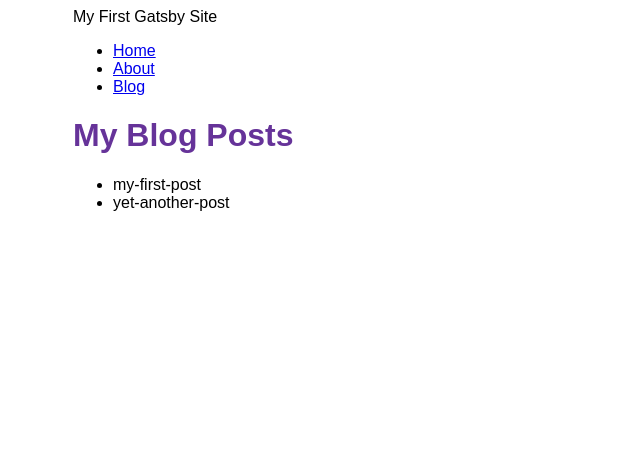
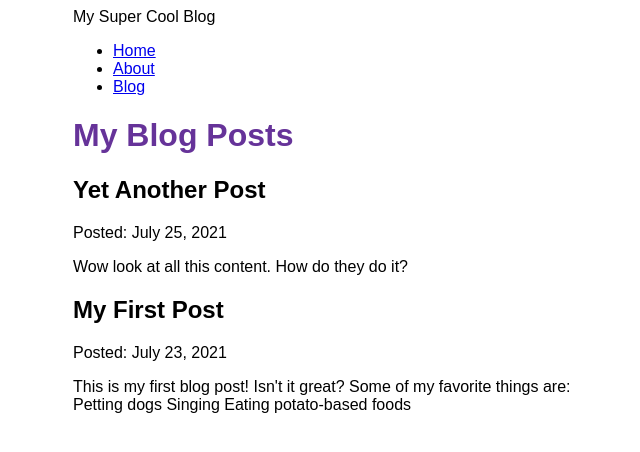
Before and after one commit to Julianfk/Recipy, a Gatsby site: page /blog in a window 1280 px wide. Shown: the whole page, without its empty margins (317-957 px from the left). Built offline with nearby package versions, Linux system fonts and the light colour scheme; Gatsby itself is replaced by a stand-in of ours.

Commit message:
Finished Gatsby Tutorial Part 6

```diff
--- a/gatsby-config.js
+++ b/gatsby-config.js
@@ -3,7 +3,7 @@
  */
 module.exports = {
   siteMetadata: {
-    title: "My First Gatsby Site",
+    title: "My Super Cool Blog",
     siteUrl: `https://www.yourdomain.tld`,
   },
 
--- a/src/pages/blog.js
+++ b/src/pages/blog.js
@@ -6,24 +6,29 @@
 const BlogPage = ({ data }) => {
   return (
     <Layout pageTitle="My Blog Posts">
-      <ul>
       {
-        data.allFile.nodes.map(node => (
-          <li key={node.name}>
-            {node.name}
-          </li>
+        data.allMdx.nodes.map((node) => (
+          <article key={node.id}>
+            <h2>{node.frontmatter.title}</h2>
+            <p>Posted: {node.frontmatter.date}</p>
+            <p>{node.excerpt}</p>
+          </article>
         ))
       }
-      </ul>
     </Layout>
   )
 }
 
 export const query = graphql`
   query {
-    allFile {
+    allMdx(sort: { frontmatter: { date: DESC }}) {
       nodes {
-        name
+        frontmatter {
+          title
+          date(formatString: "MMMM DD, YYYY")
+        }
+        id
+        excerpt
       }
     }
   }
```
Also changed, not shown: src/pages/index.js (+34 -12 lines), src/{mdx.frontmatter__slug}.js (added, +30 -0 lines).
